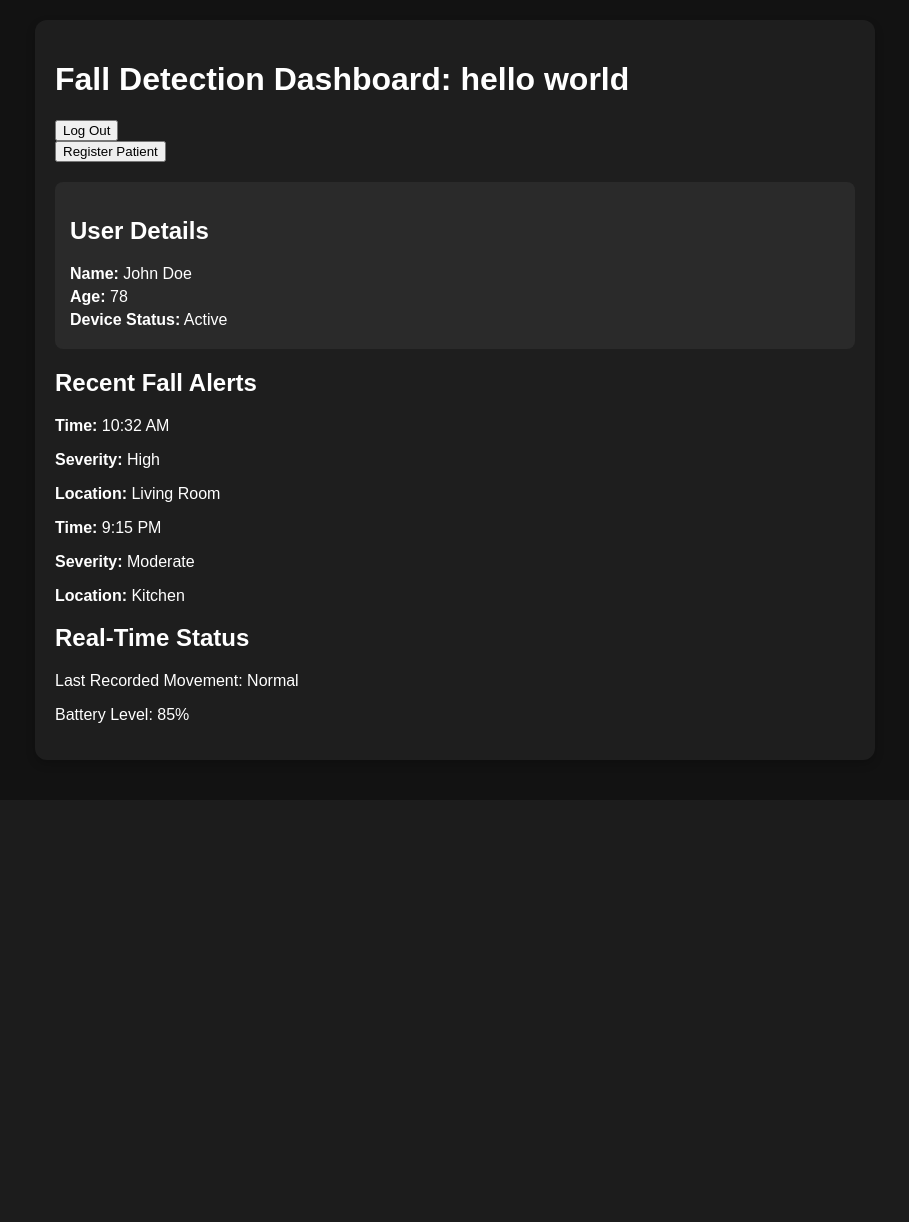
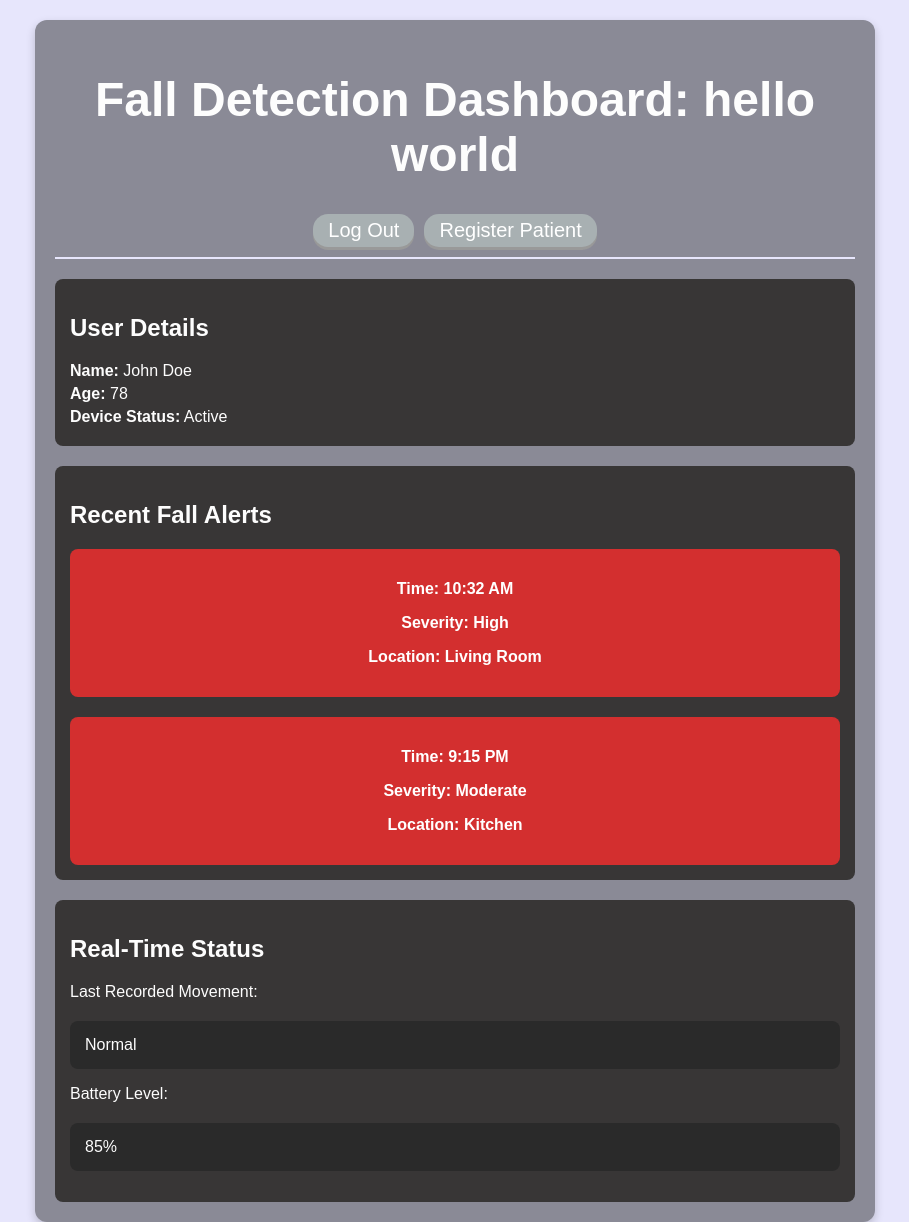
Before and after one commit to jacobopatz/fallDetector, a Django app: page /dashBoard/ in a window 1280 px wide. Shown: the whole page, without its empty margins (185-1094 px from the left). Before the commit the page ends 763 px from the top, so only its background shows below. Run offline with Django 5.2, Linux system fonts and the light colour scheme; data comes from the database, SQL or seed files in the repository; both versions use the stored data as it was after the commit.

Commit message:
Edited the CSS of the Dashboard

```diff
--- a/client program/message.py
+++ b/client program/message.py
@@ -2,7 +2,7 @@ import requests
 
 # Django server URL
 #todo: replace this ip address with address of host machine
-url = 'http://0.0.0.0:8000/API/receive_message'
+url = 'http://127.0.0.1:8000/API/receive_message'
 
 # The text message you want to send
 print("Type exit to quit program")
--- a/falldetectionapp/Users/urls.py
+++ b/falldetectionapp/Users/urls.py
@@ -6,7 +6,7 @@ from . import views
 
 
 urlpatterns = [
-    path('', views.login.as_view(), name='login'),
+    path('login', views.login.as_view(), name='login'),
     path('logout', LogoutView.as_view(), name='logout'),
     path('register/', views.register_user, name='register'),
     path('register/patient', views.register_patient, name='registerPatient')
--- a/falldetectionapp/dashBoard/static/dashBoard/css/dashBoard.css
+++ b/falldetectionapp/dashBoard/static/dashBoard/css/dashBoard.css
@@ -1,8 +1,8 @@
 /* General Styles */
 body {
     font-family: 'Arial', sans-serif;
-    background-color: #121212;
-    color: #ffffff;
+    background-color: #E7E6FC;
+    color: #fdfdfd;
     margin: 0;
     padding: 0;
     display: flex;
@@ -15,12 +15,21 @@ body {
 .container {
     width: 90%;
     max-width: 800px;
-    background-color: #1e1e1e;
+    background-color: #8A8A96;
     border-radius: 12px;
     padding: 20px;
     box-shadow: 0 4px 10px rgba(0, 0, 0, 0.2);
     margin-top: 20px;
 }
+
+.button-container {
+    display: flex;
+    justify-content: center;
+    align-items: center;
+    gap: 10px;
+    width: 100%;
+}
+
 
 /* Header */
 .header {
@@ -28,17 +37,56 @@ body {
     font-size: 24px;
     font-weight: bold;
     padding-bottom: 10px;
-    border-bottom: 2px solid #ff5722;
+    border-bottom: 2px solid #E7E6FC;
 }
 
 /* User Info */
 .user-info {
     margin-top: 20px;
-    background-color: #2a2a2a;
+    background-color: #383636;
     padding: 15px;
     border-radius: 8px;
 }
 
+/* Fall Alert Section */
+.fall-alerts {
+    margin-top: 20px;
+    background-color: #383636;
+    padding: 15px;
+    border-radius: 8px;
+}
+
+/* Real Time Status (Bottom Section) */
+.real-time-status {
+    margin-top: 20px;
+    background-color: #383636;
+    padding: 15px;
+    border-radius: 8px;
+}
+
+.button {
+    display: inline-block;
+    padding: 5px 15px;
+    font-size: 20px;
+    cursor: pointer;
+    text-align: center;
+    text-decoration: none;
+    outline: none;
+    color: #fff;
+    background-color: #a8b0b2;
+    border: none;
+    border-radius: 15px;
+    box-shadow: 0 3px #999;
+  }
+  .button:hover {background-color: #99a3a3}
+
+  .button:active {
+    background-color: #99a3a3;
+    box-shadow: 0 5px #666;
+    transform: translateY(4px);
+  }
+
+/* Not used? */
 .user-info p {
     margin: 5px 0;
     font-size: 16px;
@@ -66,6 +114,7 @@ body {
     align-items: center;
 }
 
+/* Below Classes are not used */
 .status-indicator {
     width: 15px;
     height: 15px;
--- a/falldetectionapp/dashBoard/templates/dashBoard.html
+++ b/falldetectionapp/dashBoard/templates/dashBoard.html
@@ -9,20 +9,22 @@
 </head>
 <body>
     <div class="container">
-        <header>
+        <header class="header">
             {% if message %}
                 <h1>Fall Detection Dashboard: {{message}}</h1>
             {% else %}
             <h1>Fall Detection Dashboard </h1>
             {% endif %}
+            <div class="button-container">
                 <form method="post" action="{% url 'logout' %}">
                     {% csrf_token %}
-                <button type="submit">Log Out</button>
+                    <button class="button" type="submit">Log Out</button>
                 </form>
                 <form method="post" action="{% url 'registerPatient' %}">
                     {% csrf_token %}
-                <button type="submit">Register Patient</button>
+                    <button class="button" type="submit">Register Patient</button>
                 </form>
+            </div>
         </header>
         <main>
             <section class="user-info">
@@ -33,12 +35,12 @@
             </section>
             <section class="fall-alerts">
                 <h2>Recent Fall Alerts</h2>
-                <div class="alert">
+                <div class="alerts">
                     <p><strong>Time:</strong> 10:32 AM</p>
                     <p><strong>Severity:</strong> High</p>
                     <p><strong>Location:</strong> Living Room</p>
                 </div>
-                <div class="alert">
+                <div class="alerts">
                     <p><strong>Time:</strong> 9:15 PM</p>
                     <p><strong>Severity:</strong> Moderate</p>
                     <p><strong>Location:</strong> Kitchen</p>
@@ -46,8 +48,8 @@
             </section>
             <section class="real-time-status">
                 <h2>Real-Time Status</h2>
-                <p>Last Recorded Movement: <span class="status">Normal</span></p>
-                <p>Battery Level: <span class="status">85%</span></p>
+                <p>Last Recorded Movement: <span class="device-status">Normal</span></p>
+                <p>Battery Level: <span class="device-status">85%</span></p>
             </section>
         </main>
     </div>
```
Also changed, not shown: falldetectionapp/dashBoard/templates/dashBoard.css (added, +39 -0 lines), falldetectionapp/db.sqlite3. Lines whose indentation alone changed are shown as unchanged.
